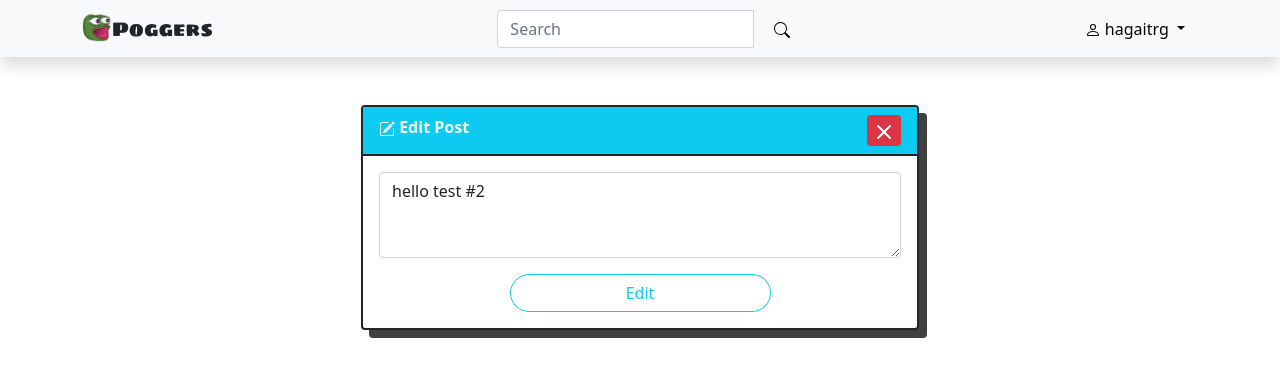
After one commit to hagaitrg/flask-crud-basic, a Flask app: page /edit-post/2 in a window 1280 px wide. The commit adds this page. Shown: the top 377 px of the page. Run offline with Flask 2, Linux system fonts and the light colour scheme; a user stored in the database is signed in; data comes from the database, SQL or seed files in the repository; both versions use the stored data as it was after the commit.

Commit message:
edit post and bug fixes on update post

```diff
--- /dev/null
+++ b/website/templates/edit_post.html
@@ -0,0 +1,32 @@
+{% extends "base.html" %} {% block title %}Poggers - Edit Post{% endblock %} {% block content %}
+
+<div class="d-flex justify-content-center">
+  <div class="col-sm-6">
+    <div class="card border border-2 border-dark card-post text-light">
+      <div class="card-header bg-info border-2 border-dark d-flex justify-content-between align-item-center">
+        <strong>
+          <svg xmlns="http://www.w3.org/2000/svg" width="16" height="16" fill="currentColor" class="bi bi-pencil-square" viewBox="0 0 16 16">
+            <path d="M15.502 1.94a.5.5 0 0 1 0 .706L14.459 3.69l-2-2L13.502.646a.5.5 0 0 1 .707 0l1.293 1.293zm-1.75 2.456-2-2L4.939 9.21a.5.5 0 0 0-.121.196l-.805 2.414a.25.25 0 0 0 .316.316l2.414-.805a.5.5 0 0 0 .196-.12l6.813-6.814z" />
+            <path fill-rule="evenodd" d="M1 13.5A1.5 1.5 0 0 0 2.5 15h11a1.5 1.5 0 0 0 1.5-1.5v-6a.5.5 0 0 0-1 0v6a.5.5 0 0 1-.5.5h-11a.5.5 0 0 1-.5-.5v-11a.5.5 0 0 1 .5-.5H9a.5.5 0 0 0 0-1H2.5A1.5 1.5 0 0 0 1 2.5v11z" />
+          </svg>
+          Edit Post
+        </strong>
+        <a class="btn btn-danger btn-sm" href="/home" role="button"
+          ><svg xmlns="http://www.w3.org/2000/svg" width="16" height="16" fill="currentColor" class="bi bi-x-lg" viewBox="0 0 16 16">
+            <path d="M1.293 1.293a1 1 0 0 1 1.414 0L8 6.586l5.293-5.293a1 1 0 1 1 1.414 1.414L9.414 8l5.293 5.293a1 1 0 0 1-1.414 1.414L8 9.414l-5.293 5.293a1 1 0 0 1-1.414-1.414L6.586 8 1.293 2.707a1 1 0 0 1 0-1.414z" />
+          </svg>
+        </a>
+      </div>
+      <div class="card-body">
+        <form method="POST" action="/update-post/{{post.id}}">
+          <textarea class="form-control mb-3" id="post" name="post" rows="3" required>{{post.post}}</textarea>
+          <div class="d-grid gap-2 col-6 mx-auto">
+            <button class="btn btn-outline-info rounded-pill" type="submit">Edit</button>
+          </div>
+        </form>
+      </div>
+    </div>
+  </div>
+</div>
+
+{% endblock %}
--- a/website/templates/home.html
+++ b/website/templates/home.html
@@ -69,8 +69,8 @@
         <div class="dropdown">
           <button class="btn dropdown-toggle btn-sm" type="button" id="dropdownMenuButton1" data-bs-toggle="dropdown" aria-expanded="false"></button>
           <ul class="dropdown-menu" aria-labelledby="dropdownMenuButton1">
+            <li><a class="dropdown-item" href="/edit-post/{{post.id}}">Edit</a></li>
             <li><a class="dropdown-item" href="/delete-post/{{post.id}}">Delete</a></li>
-            <li><a class="dropdown-item" href="/edit-post/{{post.id}}">Edit</a></li>
           </ul>
         </div>
         {% endif %}
--- a/website/templates/post_div.html
+++ /dev/null
@@ -1,4 +0,0 @@
-{% extends "base.html" %} {% block title %}Home{% endblock %} {% block content %}
-
-<h1>Hello this is test</h1>
-{% endblock %}
--- a/website/views.py
+++ b/website/views.py
@@ -1,3 +1,4 @@
+from website import auth
 from flask import Blueprint,  render_template, request
 from flask.helpers import flash, url_for
 from flask_login import login_required, current_user
@@ -43,6 +44,34 @@ def delete_post(id):
         flash('Post deleted', category='success')
     return redirect(url_for('views.home'))
 
+@views.route("/edit-post/<id>")
+@login_required
+def edit_post(id):
+    post = Posts.query.filter_by(id=id).first()
+    if not post:
+        flash('Post does not exist!', category='error')
+    elif current_user.id != post.author:
+        flash('You do not have permission to edit this post!', category='error')
+    else:
+        return render_template("edit_post.html", user=current_user, post = post)
+
+@views.route("/update-post/<id>", methods=["POST", "GET"])
+@login_required
+def update_post(id):
+    if request.method == "POST":
+        p = Posts.query.filter_by(id=id).first()
+        text = request.form.get('post')
+        author = current_user.id
+
+        if text:
+            # fixed by jeddenkah
+            p.post = text
+            p.author = author
+            db.session.commit()
+            flash('Post Edited!', category='success')
+            return redirect(url_for("views.home"))
+
+
 @views.route("/posts/<username>")
 @login_required
 def posts(username):
```
Also changed, not shown: website/database.db.
